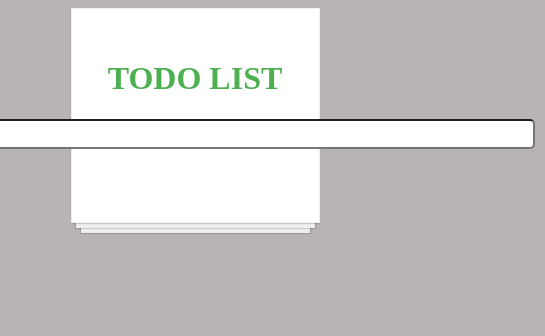
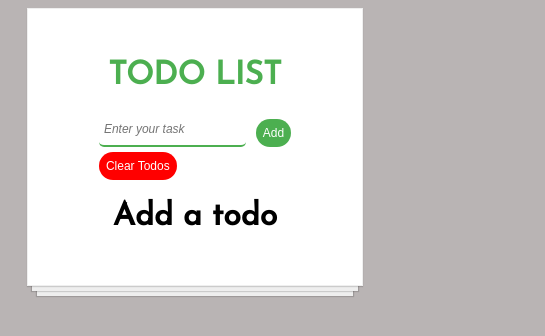
Before and after one commit to junior-8080/todo, a React (Create React App) app: page / in a window 390 px wide. Shown: the top 336 px of the page, 545 px wide, since content can reach past the window. Built offline with nearby package versions, Linux system fonts and the light colour scheme; the HTML template or start-up script is replaced by a standard one; what short-unique-id would draw is missing.

Commit message:
made some ui changes

```diff
--- a/package.json
+++ b/package.json
@@ -6,6 +6,7 @@
     "@testing-library/jest-dom": "^4.2.4",
     "@testing-library/react": "^9.5.0",
     "@testing-library/user-event": "^7.2.1",
+    "moment": "^2.29.1",
     "react": "^16.13.0",
     "react-dom": "^16.13.0",
     "react-scripts": "3.4.0",
--- a/src/App.js
+++ b/src/App.js
@@ -5,6 +5,7 @@ import  './index.css';
 
 
 class App extends Component{
+
     constructor(){
         super()
         this.state ={
@@ -16,11 +17,13 @@ class App extends Component{
         this.handleClear = this.handleClear.bind(this)
         this.delete = this.delete.bind(this)
     }
+
     addTodo(todo){
       this.setState({
           todos:[todo,...this.state.todos]
       })
     }
+
     delete(id){
         const prevTodo = [...this.state.todos]
         const newTodos = prevTodo.filter((prevTodo,index)=>{
@@ -32,6 +35,7 @@ class App extends Component{
             todos:newTodos
         })
     }
+
     handleCheckChange(id){
         this.setState(prevState=>{
         const updatedTodos = prevState.todos.map(todo=>{
@@ -49,12 +53,14 @@ class App extends Component{
             }
         })
     }
+
     handleClear(){
         localStorage.removeItem('data')
         this.setState({
             todos:[]
         })
     }
+
     componentDidMount(){
         const todoList = JSON.parse(localStorage.getItem("data"))
         console.log(todoList)
@@ -65,6 +71,7 @@ class App extends Component{
         : null
 
     }
+
     componentDidUpdate(prevProps,prevState){
             const jsonTodo = JSON.stringify(this.state.todos)
             localStorage.setItem("data",jsonTodo)
@@ -72,12 +79,18 @@ class App extends Component{
     }
 
     render(){
-        const Todos = this.state.todos ?
-            this.state.todos.map(todo =>{
-                return (
-                    <TodoItem key={todo.id} todo={todo} handleCheckChange={this.handleCheckChange} onDelete={this.delete}/>
-                )
-         })
+        const Todos = this.state.todos.length > 0 ?<>
+          <table width="100%">
+              {
+                 this.state.todos.map(todo =>{
+                    return (
+                        <TodoItem key={todo.id} todo={todo} handleCheckChange={this.handleCheckChange} onDelete={this.delete}/>
+                    )
+             })
+              }
+          </table>
+           {this.state.todos?<span>{this.state.todos.length} items</span>:null}
+           </>
          : <h1> Add a todo</h1>
         return(
             <div className="todo-list">
--- a/src/TodoForm.js
+++ b/src/TodoForm.js
@@ -37,8 +37,11 @@ class  TodoForm extends Component{
         return(
             <form onSubmit={this.handleSubmit}>
                 <h1 className="title">TODO LIST</h1>
-                <input type="text" value={this.state.text} onChange={this.handleChange} placeholder="Enter your task"/>
-                <button type="button"  className="clear" onClick={this.handleClear}>Clear Todos</button>
+                <div className="todo-form">
+                    <input type="text" value={this.state.text} onChange={this.handleChange} placeholder="Enter your task"/>
+                    <button type="button"  className="clear" onClick={this.handleSubmit}>Add</button>
+                </div>
+                <button type="button"  className="clear" style={{background:"red"}} onClick={this.handleClear}>Clear Todos</button>
             </form>
         )
     }
--- a/src/TodoItem.js
+++ b/src/TodoItem.js
@@ -1,17 +1,29 @@
 import React from "react"
 
 function TodoItem(props){
+
     const completedStyle = {
-        fontStyle:"italics",
         color:"#8893B8",
-        textDecoration:"line-through"
+        textDecoration:"line-through",
+        fontStyle:"italic"
     }
+
     return(
-        <div className="todo-item">
+
+        <tr className="todo-item">
+            <td>
                 <input type="checkbox"  onChange={()=>{props.handleCheckChange(props.todo.id)}} checked={props.todo.complete}/>
-                <p style={props.todo.complete? completedStyle : null}>{props.todo.text}</p>
-                <button type="button" className="delete" onClick={()=>{props.onDelete(props.todo.id)}}>Delete</button>
-         </div>
+            </td>
+            <td>
+                <span style={props.todo.complete? completedStyle : null}className="todo">{props.todo.text}</span>
+            </td>
+            <td>
+            <span type="button" className="delete" onClick={()=>{props.onDelete(props.todo.id)}}>Delete</span>
+            </td>
+        </tr>
+
+
     )
 }
+
 export default TodoItem
--- a/src/index.css
+++ b/src/index.css
@@ -1,12 +1,17 @@
+@import url('https://fonts.googleapis.com/css2?family=Josefin+Sans');
 
+*,html,::before,::after {
+  box-sizing: border-box;
+}
 body {
   background-color: rgb(185, 180, 180);
+  font-family: 'Josefin Sans', sans-serif;
 }
 
 .todo-list {
   background-color: white;
   margin: auto;
-  width: 50%;
+  width: 60%;
   display: flex;
   flex-direction: column;
   align-items: center;
@@ -25,22 +30,22 @@ body {
   padding: 30px;
 }
 
-.todo-item {
-  display: flex;
-  justify-content: flex-start;
-  align-items: center;
-  padding: 30px 20px 0;
-  width: 70%;
-  border-bottom: 1px solid #cecece;
-  font-family: Roboto, sans-serif;
-  font-weight: 400;
-  font-size: 18px;
-  color: #4CAF50 ;
+@media screen and (max-width:992px) {
+  .todo-list {
+    width:90%;
+  }
+  input[type=text]{
+    width:80%;
+  }
+  form {
+    width:80%;
+  }
 }
 
 input[type=checkbox] {
   margin-right: 10px;
   font-size: 30px;
+
 }
 
 input[type=checkbox]:focus {
@@ -49,27 +54,54 @@ input[type=checkbox]:focus {
 
 input[type=text] {
   margin-right: 10px;
-  font-size: 14px;
+  font-size: 12px;
   padding: 5px;
   border-radius: 5px;
-  width: 80vh;
+  width: 100%;
+  border:none;
+  font-style: italic;
+  border-bottom: 2px solid #4CAF50 ;
 }
+
+input[type=text]:focus {
+  outline:none;
+}
+
 .clear{
   background-color: #4CAF50;
   border:none;
   margin-top:5px;
-  padding: 10px 32px;
+  padding: 7px 7px;
   color:white;
-  font-size: medium;
+  font-size: 12px;
 }
+
 .title{
   text-align: center;
   color:#4CAF50;
 }
-.todo-item > button{
-  background-color: #4CAF50;
-  border:none;
-  margin-left:100px;
-  padding: 10px 10px;
-  color:white;
+
+.delete{
+  color: red;
+  cursor: pointer;
+
 }
+.todo {
+  font-size: 16px;
+}
+button {
+  cursor: pointer;
+  border-radius: 25px;
+
+}
+.todo-form {
+  display:flex;
+}
+
+tr{
+  border: 2px thin #4CAF50 ;
+}
+
+form {
+  width:70%;
+}
```
Also changed, not shown: 1 other file (tests, documents, lock files or other folders).
